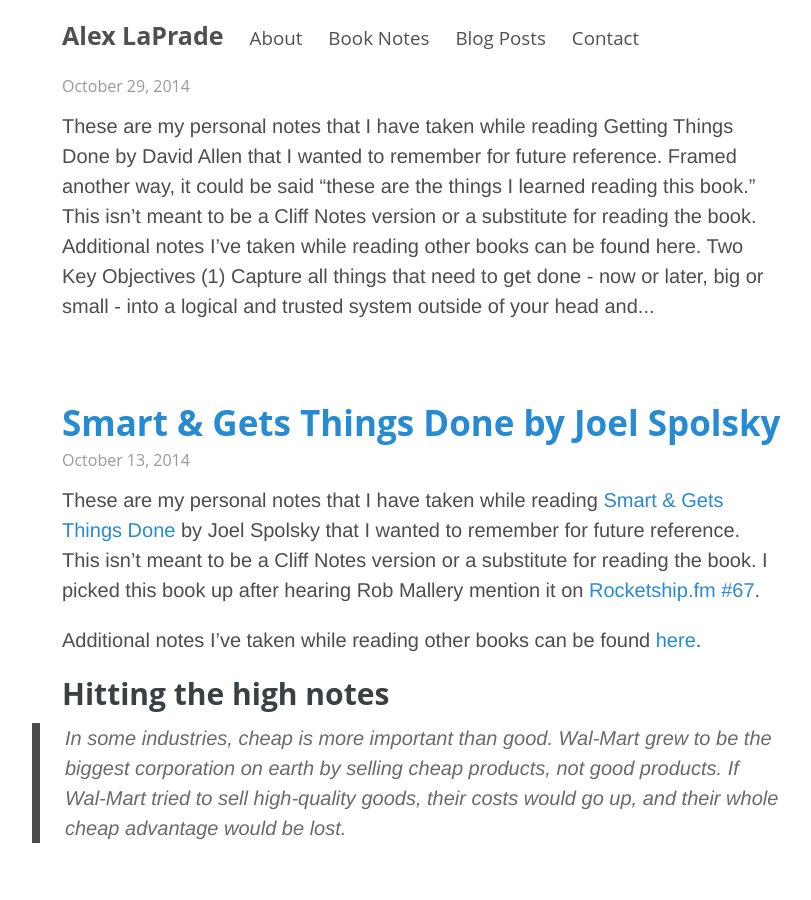
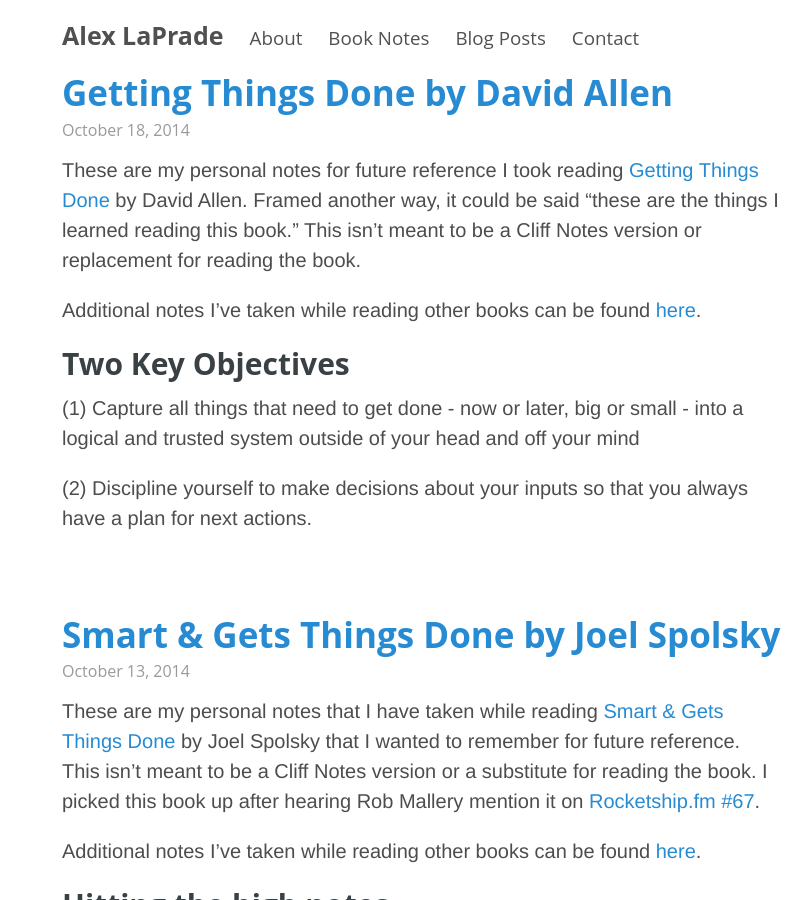
Before and after one commit to laprade/laprade.github.io, a Jekyll site: the page built from index.html, in a window 1280 px wide and 900 px high. Shown: the whole window, without its empty margins (218-1029 px from the left). Built offline with Jekyll 4.4.1, drawn with Linux system fonts in a browser that asks for light colours; the list of posts is cut into pages by our own code.

Commit message:
update to book-notes.md

```diff
--- a/_posts/2014-10-18-getting-things-done.md
+++ b/_posts/2014-10-18-getting-things-done.md
@@ -1,10 +1,10 @@
 ---
 layout: post
-title: "Getting Things Done"" by David Allen
+title: Getting Things Done by David Allen
 permalink: getting-things-done
 ---
 
-These are my personal notes that I have taken while reading [Getting Things Done](http://www.amazon.com/Getting-Things-Done-Stress-Free-Productivity/dp/0142000280) by David Allen that I wanted to remember for future reference. Framed another way, it could be said "these are the things I learned reading this book." This isn’t meant to be a Cliff Notes version or a substitute for reading the book.
+These are my personal notes for future reference I took reading [Getting Things Done](http://www.amazon.com/Getting-Things-Done-Stress-Free-Productivity/dp/0142000280) by David Allen. Framed another way, it could be said "these are the things I learned reading this book." This isn’t meant to be a Cliff Notes version or replacement for reading the book.
 
 Additional notes I've taken while reading other books can be found [here](http://laprade.org/book-notes/).
 
@@ -14,7 +14,7 @@
 
 (2) Discipline yourself to make decisions about your inputs so that you always have a plan for next actions.
 
-<!-- More -->
+<!-- more -->
 
 ### Dealing Effectively with Internal Commitments
 
--- a/book-notes.md
+++ b/book-notes.md
@@ -15,6 +15,8 @@
 
 [Getting Real](http://laprade.org/getting-real) by 37 Signals
 
+[Getting Things Done](/getting-things-done/) by David Allen
+
 [Inspired: How To Create Products Customers Love](http://laprade.org/inspired/) by Marty Cagan
 
 [Only the Paranoid Survive](http://laprade.org/only-the-paranoid-survive/) by Andy Grove
```
Also changed, not shown: other parts of _posts/2014-10-18-getting-things-done.md (+2 -2 lines).
